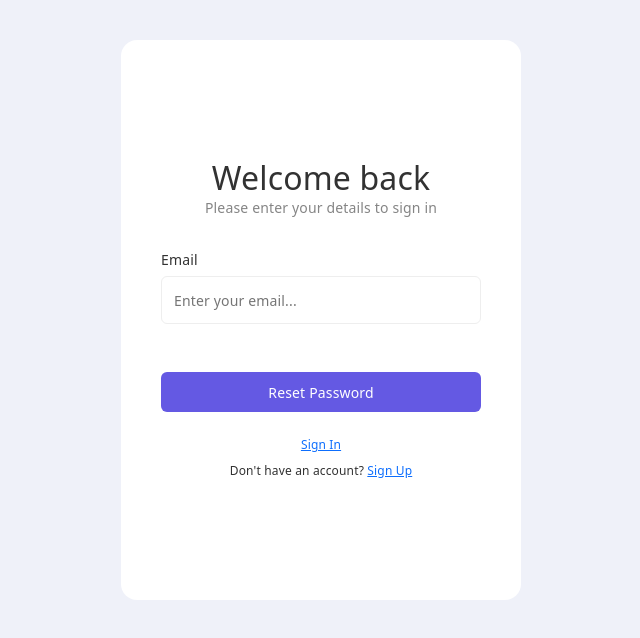
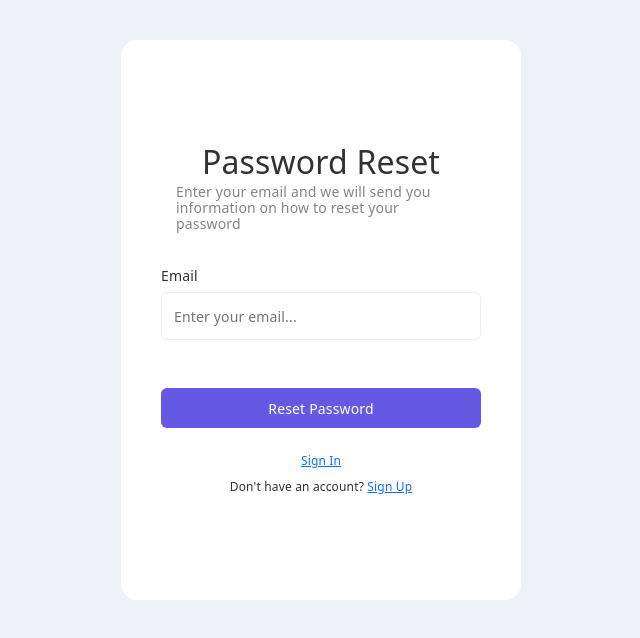
Before and after one commit to vanvan1998/todoAppV2, a Next.js app: page /forgot-password in a window 1280 px wide. Shown: the top 638 px of the page, without its empty margins (319-959 px from the left). Built offline with nearby package versions, Linux system fonts and the light colour scheme; no server answers.

Commit message:
feat: fix error build

```diff
--- a/src/components/SortBy.tsx
+++ b/src/components/SortBy.tsx
@@ -16,7 +16,6 @@ export const SortBy = ({ handleSort }: { handleSort: (value: string) => void })
       </div>
       <select
         className='form-select form-select-md'
-        placeholder='Sort by'
         id='sort-by'
         onChange={e => {
           handleSort(e.target.value);
--- a/src/components/TodoItem.tsx
+++ b/src/components/TodoItem.tsx
@@ -12,7 +12,7 @@ interface TodoItemProps {
   todo: TodoItemType;
   handleCompleteTodo: (todo: TodoItemType) => void;
   handleDeleteTodo: (id: string) => void;
-  handleUpdateTodo: (todo: TodoItemType) => void;
+  handleUpdateTodo: ({ todo, fieldsToUpdate }: { todo: TodoItemType; fieldsToUpdate: Partial<TodoItemType> }) => void;
 }
 
 export const TodoItem = ({ todo, handleCompleteTodo, handleDeleteTodo, handleUpdateTodo }: TodoItemProps) => {
--- a/src/components/input/Input.tsx
+++ b/src/components/input/Input.tsx
@@ -1,7 +1,7 @@
 import React from 'react';
 import styled from 'styled-components';
 import { styles } from './Input.styles';
-import { Title, SubTitle, Header, PlaceholderTitle } from 'src/theme';
+import { Title } from 'src/theme';
 
 const InputStyled = styled.input`
   ${styles.input}
--- a/src/modules/forgot-password/ForgotPassword.styles.ts
+++ b/src/modules/forgot-password/ForgotPassword.styles.ts
@@ -23,5 +23,8 @@ export const styles = {
     display: flex;
     justify-content: flex-start;
     ${({ isMobile }) => (isMobile ? `max-width: 320px; min-width: 200px; width: 80vw` : `min-width: 320px`)};
+  `,
+  subHeader: css`
+    max-width: 290px;
   `
 };
--- a/src/modules/forgot-password/ForgotPassword.tsx
+++ b/src/modules/forgot-password/ForgotPassword.tsx
@@ -1,7 +1,6 @@
 'use client';
 
 import React, { useState } from 'react';
-import { Form, Card, Alert } from 'react-bootstrap';
 import { useAuth } from '../../contexts/AuthContext';
 import Link from 'next/link';
 import { Layout } from '../../components/Layout';
@@ -21,6 +20,10 @@ const LinkWrapper = styled.div`
 
 const ErrorWrapper = styled.div<{ isMobile: boolean }>`
   ${styles.errorWrapper}
+`;
+
+const SubHeader = styled.div`
+  ${styles.subHeader}
 `;
 
 export const ForgotPassword = () => {
@@ -82,8 +85,12 @@ export const ForgotPassword = () => {
       </Container> */}
 
       <Container isMobile={isMobile}>
-        <Header>Welcome back</Header>
-        <PlaceholderTitle>Please enter your details to sign in</PlaceholderTitle>
+        <Header>Password Reset</Header>
+        <SubHeader>
+          <PlaceholderTitle>
+            Enter your email and we will send you information on how to reset your password
+          </PlaceholderTitle>
+        </SubHeader>
         <Input
           title='Email'
           value={email}
--- a/src/modules/update-password/UpdatePasswordView.tsx
+++ b/src/modules/update-password/UpdatePasswordView.tsx
@@ -26,10 +26,10 @@ export const UpdatePasswordView = () => {
     setError('');
 
     if (email !== currentUser.email) {
-      promises.push(updateEmail(email));
+      promises.push(updateEmail(email) as never);
     }
     if (password) {
-      promises.push(updatePassword(password));
+      promises.push(updatePassword(password) as never);
     }
 
     Promise.all(promises)
--- a/src/modules/update-profile/UpdateProfileView.tsx
+++ b/src/modules/update-profile/UpdateProfileView.tsx
@@ -6,7 +6,6 @@ import { useAuth } from '../../contexts/AuthContext';
 import Link from 'next/link';
 import { storage } from '../../firebase';
 import { ref, getDownloadURL, uploadBytesResumable } from 'firebase/storage';
-import { PrivateLayout } from '../../components/PrivateLayout';
 
 export const UpdateProfileView = () => {
   const { currentUser, updateProfile } = useAuth();
@@ -68,7 +67,7 @@ export const UpdateProfileView = () => {
     //   promises.push(updateEmail(email));
     // }
     if (name) {
-      promises.push(updateProfile({ name }));
+      promises.push(updateProfile({ name }) as never);
     }
 
     Promise.all(promises)
```
